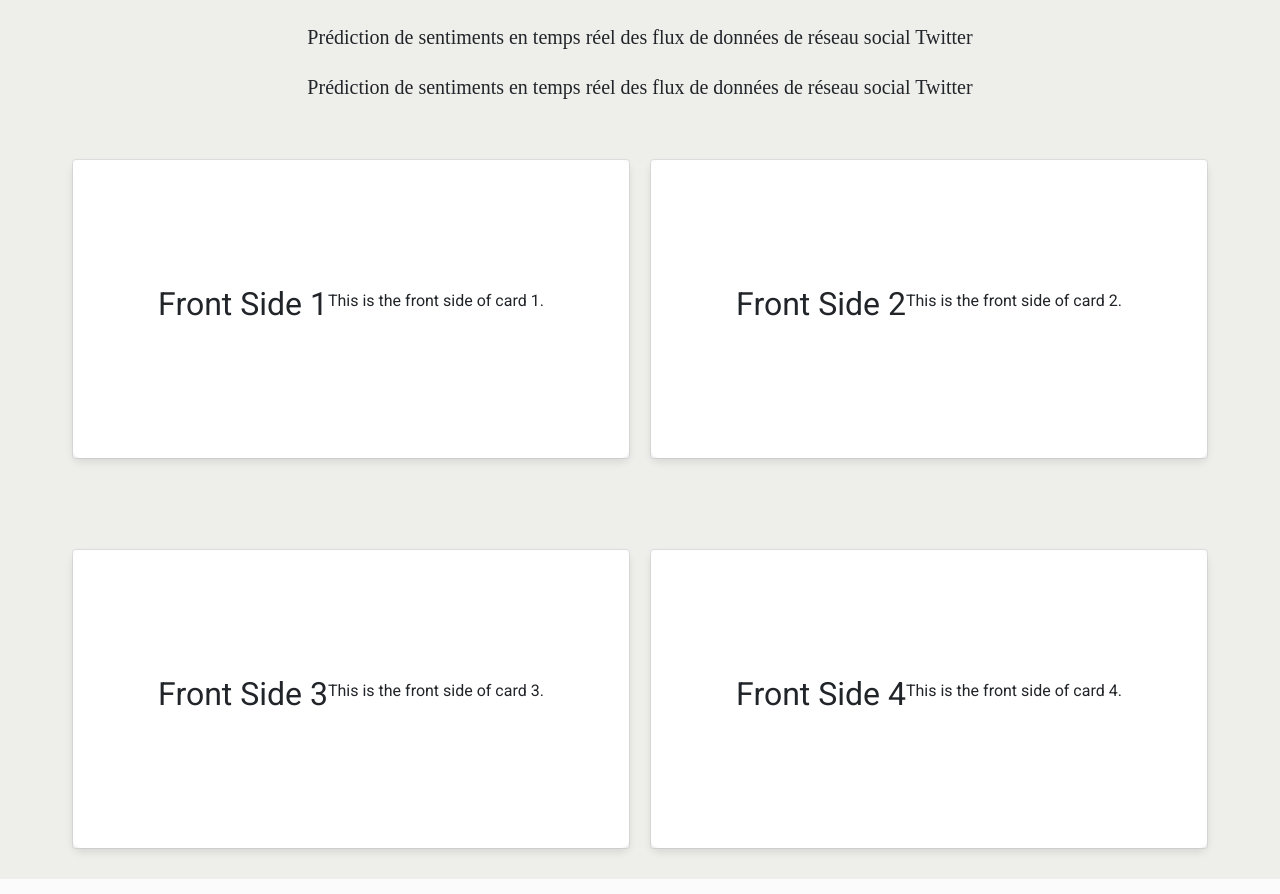
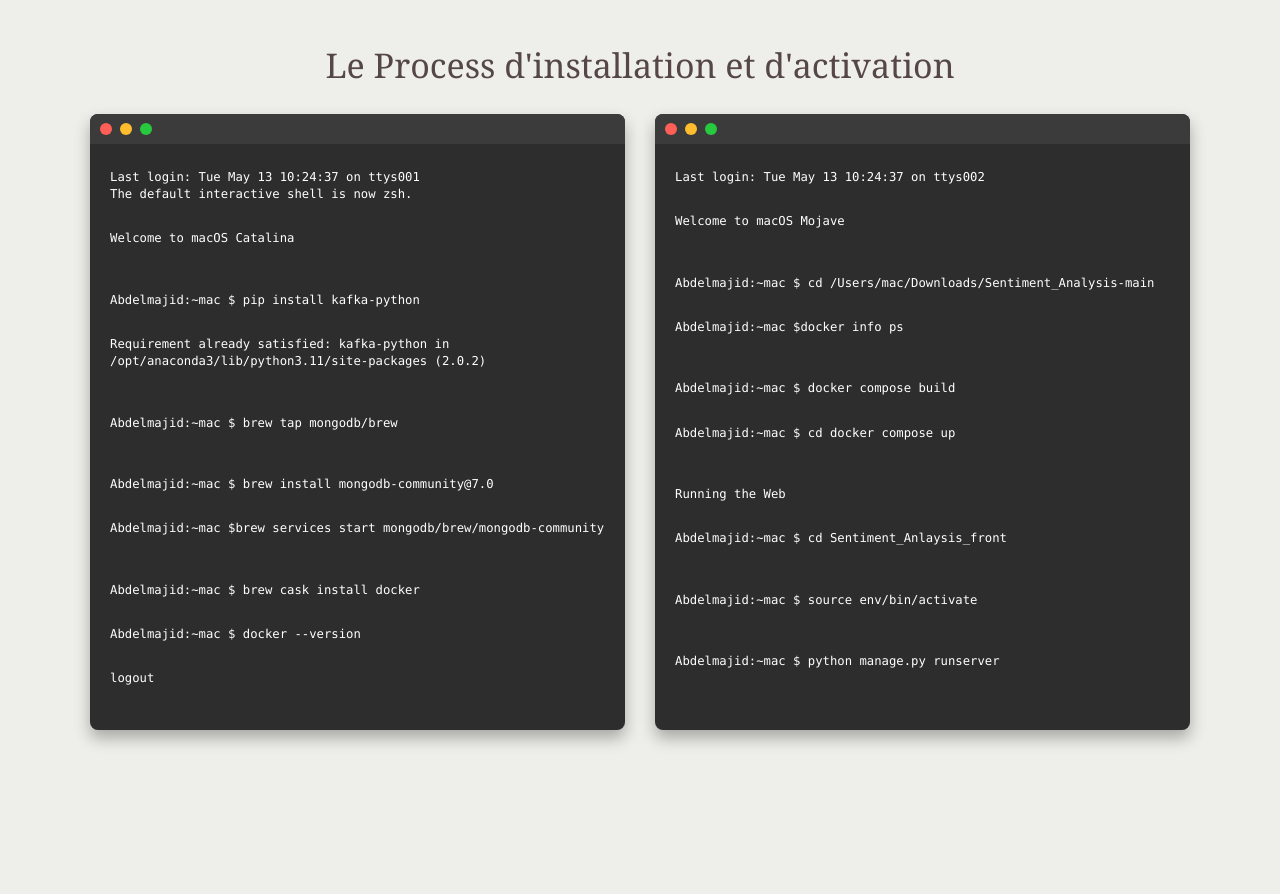
Before and after one commit to AbdelmajidBen/Sentiment_Analysis_Front, a Django app: page /bgd/models/ in a window 1280 px wide. Shown: the part 63-957 px from the top of the page. Run offline with Django 5.2, Linux system fonts and the light colour scheme.

Commit message:
the terminal for the models part

```diff
--- a/bgd/static/models.css
+++ b/bgd/static/models.css
@@ -125,8 +125,35 @@ i {
     text-align: center;
 }
 .homepagetext{
-	font-size: 20px;
+	font-size: 30px;
 
+}
+.homepagetext {
+    color: #554746; /* Mustard color */
+	margin-top: 20px;
+    font-family:Georgia, 'Times New Roman', Times, serif;
+    font-size: 34px; /* Adjust font size as needed */
+    position: relative; /* Establish positioning context for pseudo-element */
+    display: inline-block; /* Ensure element only occupies necessary width */
+    text-decoration: none; /* Remove default underline */
+
+    /* Animation for underline */
+    transition: color 0.3s ease-in-out; /* Smooth color transition */
+}
+
+.homepagetext::after {
+    content: ''; /* Create pseudo-element for underline */
+    position: absolute;
+    left: 0;
+    bottom: -3px; /* Adjust distance of underline from text */
+    width: 0; /* Start with no width */
+    height: 2px; /* Thickness of underline */
+    background-color: #800020; /* Burgundy color */
+    transition: width 0.3s ease-in-out; /* Smooth width transition */
+}
+
+.homepagetext:hover::after {
+    width: 100%; /* Expand width to 100% on hover */
 }
 
 
@@ -188,56 +215,66 @@ i {
 	}
 }
 
-/* Additional CSS for Card */
-.card-container {
+
+
+.container {
     display: flex;
     justify-content: center;
-    align-items: center;
-    margin-top: 30px; /* Adjust margin as needed */
-    background-color: #eeeeea; /* Match the background color */
-    padding: 20px; /* Add padding for spacing */
+    align-items: flex-start;
+    height: 100vh;
+    padding: 20px;
+    box-sizing: border-box;
 }
 
-.card {
-    width: 45%; /* Set width for each card */
-    height: 300px; /* Set height for each card */
-    margin: 10px; /* Add margin for spacing between cards */
-    perspective: 1000px;
-    cursor: pointer;
-    box-sizing: border-box; /* Include padding and border in the width */
+.terminal-window {
+    width: 50%;
+    background-color: #2d2d2d;
+    border-radius: 8px;
+    box-shadow: 0px 8px 16px rgba(0, 0, 0, 0.3);
+    overflow: hidden;
 }
 
-.card-inner {
-    width: 100%;
-    height: 100%;
-    transition: transform 0.6s;
-    transform-style: preserve-3d;
+.title-bar {
+    height: 30px;
+    background-color: #3b3b3b;
+    display: flex;
+    align-items: center;
+    padding: 0 10px;
 }
 
-.card:hover .card-inner {
-    transform: rotateY(180deg);
+.title-bar div {
+    width: 12px;
+    height: 12px;
+    border-radius: 50%;
+    margin-right: 8px;
+}
+.terminal-window p{color: #fff;}
+.close-button {
+    background-color: #ff5f56;
 }
 
-.card-front,
-.card-back {
-    width: 100%;
-    height: 100%;
-    position: absolute;
-    backface-visibility: hidden;
-    display: flex;
-    justify-content: center;
-    align-items: center;
-    box-shadow: 0 4px 8px rgba(0, 0, 0, 0.1);
-    border-radius: 8px;
-    background-color: #fff;
+.minimize-button {
+    background-color: #ffbd2e;
 }
 
-.card-back {
-    transform: rotateY(180deg);
+.zoom-button {
+    background-color: #27c93f;
 }
 
-@media (max-width: 768px) {
-    .card {
-        width: 100%; /* Full width on smaller screens */
-    }
+.terminal-content {
+    padding: 20px;
+    height: calc(100% - 30px);
+    overflow-y: auto;
+    font-size: 14px;
+    line-height: 1.4;
 }
+
+.terminal-text {
+    white-space: pre-line;
+    margin: 0;
+}
+
+.terminal-text p {
+    margin: 0;
+    padding: 5px 0;
+}
--- a/bgd/static/models.js
+++ b/bgd/static/models.js
@@ -76,8 +76,29 @@ jQuery(document).ready(function($){
 //         }
 //     })
 // });
-$(document).ready(function() {
-    $('.card').click(function() {
-        $(this).find('.card-inner').toggleClass('is-flipped');
+
+
+document.addEventListener('DOMContentLoaded', () => {
+    const cards = document.querySelectorAll('.card');
+    const overlay = document.querySelector('.overlay');
+
+    cards.forEach(card => {
+        card.addEventListener('mouseenter', () => {
+            const loader = document.querySelector('.loader');
+            loader.style.display = 'block';
+            overlay.style.display = 'block'; // Display the overlay
+
+            setTimeout(() => {
+                loader.style.display = 'none';
+                overlay.style.display = 'none'; // Hide the overlay
+                const cardBack = card.querySelector('.card-back');
+                cardBack.style.display = 'block';
+            }, 1000); // Adjust the delay as needed (1 second in this case)
+        });
+
+        card.addEventListener('mouseleave', () => {
+            const cardBack = card.querySelector('.card-back');
+            cardBack.style.display = 'none';
+        });
     });
 });
--- a/bgd/templates/models.html
+++ b/bgd/templates/models.html
@@ -45,71 +45,69 @@
     </nav>
 
     <div class="homepage">
-        <h1 class="homepagetext">Prédiction de sentiments en temps réel des flux de données de réseau social Twitter</h1>
+        <h1 class="homepagetext">Le Process d'installation et d'activation</h1>
+
     </div>
-    <div class="homepage">
-        <h1 class="homepagetext">Prédiction de sentiments en temps réel des flux de données de réseau social Twitter</h1>
-    </div>
+    <div class="container">
+        <div class="terminal-window" style="margin-right:30px;">
+            <div class="title-bar">
+                <div class="close-button"></div>
+                <div class="minimize-button"></div>
+                <div class="zoom-button"></div>
+            </div>
+            <div class="terminal-content">
+                <pre class="terminal-text">
+    <p>Last login: Tue May 13 10:24:37 on ttys001
+        The default interactive shell is now zsh.
+    </p>
+    <p>Welcome to macOS Catalina</p>
 
-    <div class="card-container">
-        <!-- First Row -->
-        <div class="card">
-            <div class="card-inner">
-                <div class="card-front">
-                    <h2>Front Side 1</h2>
-                    <p>This is the front side of card 1.</p>
-                </div>
-                <div class="card-back">
-                    <h2>Back Side 1</h2>
-                    <p>This is the back side of card 1.</p>
-                </div>
+    <p>Abdelmajid:~mac $ pip install kafka-python</p>
+    <p>Requirement already satisfied: kafka-python in /opt/anaconda3/lib/python3.11/site-packages (2.0.2)</p>
+
+    <p>Abdelmajid:~mac $ brew tap mongodb/brew</p>
+
+    <p>Abdelmajid:~mac $ brew install mongodb-community@7.0
+    </p>
+    <p>Abdelmajid:~mac $brew services start mongodb/brew/mongodb-community</p>
+
+    <p>Abdelmajid:~mac $ brew cask install docker</p>
+    <p>Abdelmajid:~mac $ docker --version</p>
+    <p>logout</p>
+                </pre>
             </div>
         </div>
 
-        <div class="card">
-            <div class="card-inner">
-                <div class="card-front">
-                    <h2>Front Side 2</h2>
-                    <p>This is the front side of card 2.</p>
-                </div>
-                <div class="card-back">
-                    <h2>Back Side 2</h2>
-                    <p>This is the back side of card 2.</p>
-                </div>
+        <div class="terminal-window">
+            <div class="title-bar">
+                <div class="close-button"></div>
+                <div class="minimize-button"></div>
+                <div class="zoom-button"></div>
             </div>
-        </div>
-    </div>
+            <div class="terminal-content">
+                <pre class="terminal-text">
+    <p>Last login: Tue May 13 10:24:37 on ttys002</p>
+    <p>Welcome to macOS Mojave</p>
 
-    <div class="card-container">
-        <!-- Second Row -->
-        <div class="card">
-            <div class="card-inner">
-                <div class="card-front">
-                    <h2>Front Side 3</h2>
+    <p>Abdelmajid:~mac $ cd /Users/mac/Downloads/Sentiment_Analysis-main</p>
+    <p>Abdelmajid:~mac $docker info ps </p>
 
-                    <p>This is the front side of card 3.</p>
-                </div>
-                <div class="card-back">
-                    <h2>Back Side 3</h2>
-                    <p>This is the back side of card 3.</p>
-                </div>
-            </div>
-        </div>
+    <p>Abdelmajid:~mac $ docker compose build</p>
+    <p>Abdelmajid:~mac $ cd docker compose up</p>
 
-        <div class="card">
-            <div class="card-inner">
-                <div class="card-front">
-                    <h2>Front Side 4</h2>
-                    <p>This is the front side of card 4.</p>
-                </div>
-                <div class="card-back">
-                    <h2>Back Side 4</h2>
-                    <p>This is the back side of card 4.</p>
-                </div>
+    <p>Running the Web <applet></applet></p>
+    <p>Abdelmajid:~mac $ cd Sentiment_Anlaysis_front</p>
+
+    <p>Abdelmajid:~mac $ source env/bin/activate</p>
+
+    <p>Abdelmajid:~mac $ python manage.py runserver</p>
+
+                </pre>
             </div>
         </div>
     </div>
 
 
+
 </body>
 </html>
```
Also changed, not shown: 1 other file.
